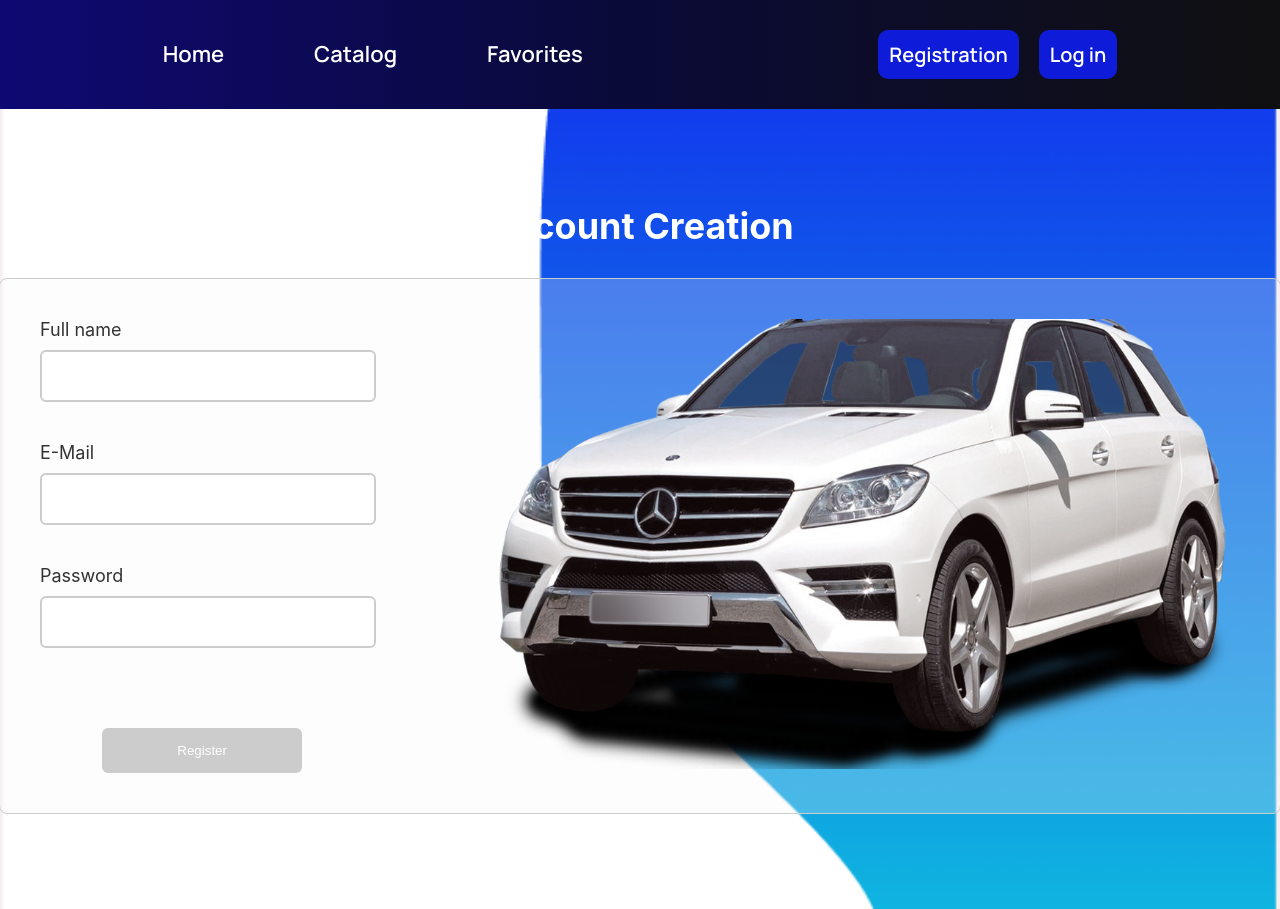
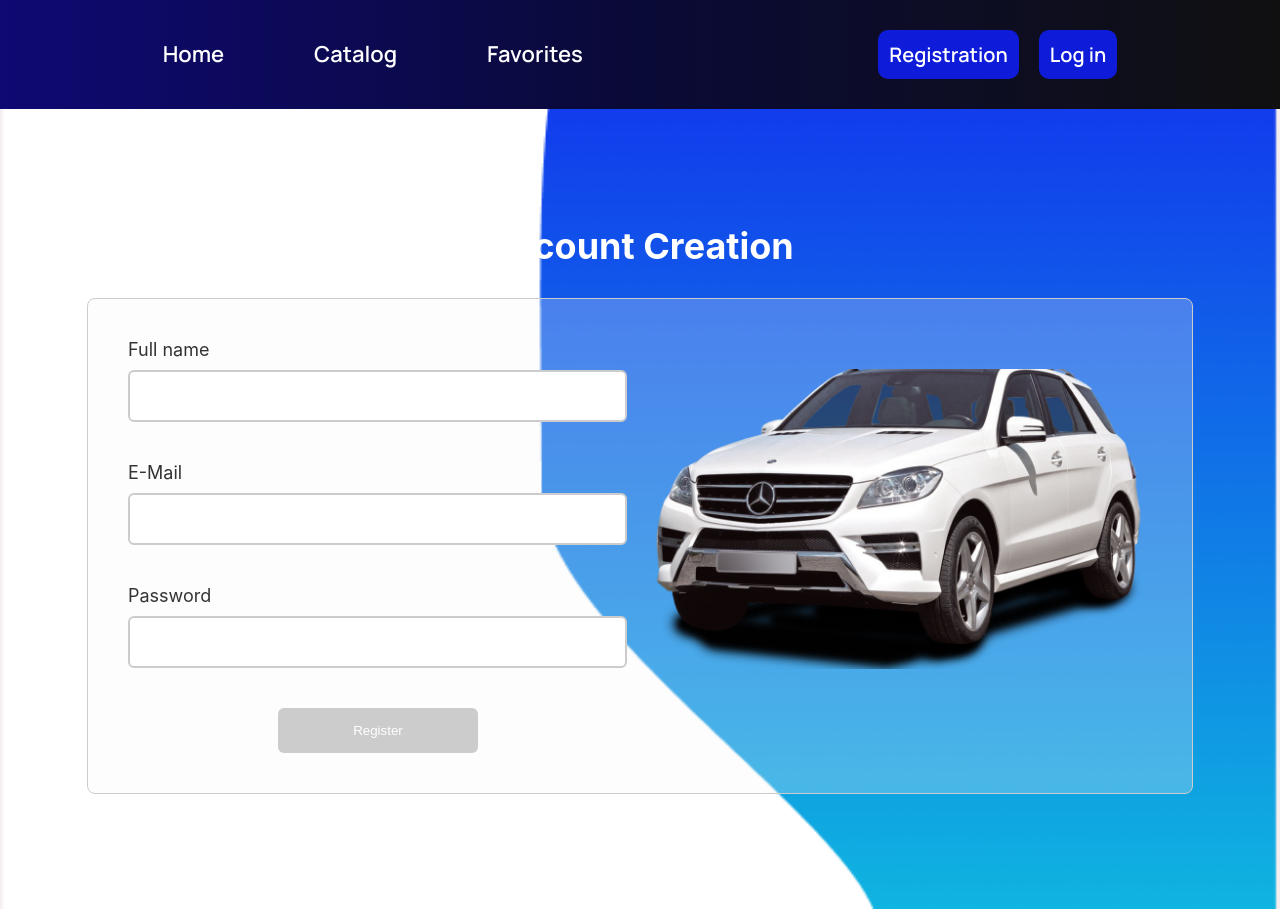
Before and after one commit to Art7578/cars-rent-app, a React (Create React App) app: page /registration in a window 1280 px wide. Built offline with nearby package versions, Linux system fonts and the light colour scheme.

Commit message:
add adaptive styles for Auth form

```diff
--- a/src/pages/LogIn/LogIn.jsx
+++ b/src/pages/LogIn/LogIn.jsx
@@ -38,7 +38,7 @@ const Login = () => {
 
   return (
     <Container>
-      <Title>Вход в аккаунт</Title>
+      <Title>Log In</Title>
       <FormContainer>
         <Form onSubmit={handleSubmit(onSubmit)}>
           <Label>
--- a/src/pages/Registration/Registration.styled.js
+++ b/src/pages/Registration/Registration.styled.js
@@ -16,12 +16,24 @@ export const Container = styled.div`
 
 export const FormContainer = styled.div`
   display: flex;
-  justify-content: space-between;
-  width: 1200px;
+  flex-direction: column;
+  justify-content: center;
+  align-items: center;
+  width: 80%; /* Changed to percentage for responsiveness */
   padding: 40px;
   border: 1px solid #ccc;
   border-radius: 8px;
   background-color: rgba(244, 247, 247, 0.247);
+
+  @media screen and (max-width: 768px) {
+    max-width: 768px;
+  }
+
+  @media screen and (min-width: 1200px) {
+    max-width: 1200px;
+    flex-direction: row; /* For screens wider than 768px, change to row */
+    align-items: flex-start; /* Align items to the top */
+  }
 `;
 
 export const Title = styled.h2`
@@ -30,40 +42,60 @@ export const Title = styled.h2`
   color: #fff;
   font-weight: 700;
   font-size: 36px;
+
+  @media screen and (max-width: 480px) {
+    font-size: 24px; /* Decrease font size for screens less than 480px */
+  }
 `;
 
 export const Form = styled.form`
   display: flex;
   flex-direction: column;
-  max-width: 500px;
+  width: 90%; /* Full width for smaller screens */
+  max-width: 500px; /* Added max-width for larger screens */
+
+  @media screen and (min-width: 768px) {
+    margin-right: 20px; /* Add margin between form and image */
+  }
 `;
 
 export const Label = styled.label`
   margin-bottom: 20px;
   color: #333;
   font-size: 18px;
+
+  @media screen and (max-width: 768px) {
+    font-size: 16px; /* Decrease font size for screens less than 768px */
+  }
 `;
 
 export const Input = styled.input`
-  width: 93%;
+  width: 100%; /* Full width for smaller screens */
   padding: 15px;
   margin-top: 10px;
   margin-bottom: 20px;
   border: 2px solid #ccc;
   border-radius: 6px;
   font-size: 16px;
+
+  @media screen and (min-width: 768px) {
+    width: 93%; /* Decrease width for screens wider than 768px */
+  }
 `;
 
 export const Error = styled.span`
   color: red;
   font-size: 16px;
+
+  @media screen and (max-width: 768px) {
+    font-size: 14px; /* Decrease font size for screens less than 768px */
+  }
 `;
 
 export const Button = styled.button`
+  width: 200px; /* Full width for smaller screens */
   margin-left: auto;
   margin-right: auto;
-  margin-top: 40px;
-  width: 200px;
   padding: 15px 25px;
   background-color: #007bff;
   color: #fff;
@@ -83,10 +115,18 @@ export const Button = styled.button`
 `;
 
 export const Image = styled.div`
-  width: 750px;
-  height: 450px;
+  width: 300px;
+  height: 200px; /* Set height for the image */
+  margin-top: 30px;
+  margin-left: auto;
+  margin-right: auto;
   background-image: url('${AuthImage}');
   background-repeat: no-repeat;
   background-position: center;
   background-size: cover;
+
+  @media screen and (min-width: 768px) {
+    width: 500px; /* Set width for screens wider than 768px */
+    height: 300px; /* Set height to fill the container */
+  }
 `;
```
